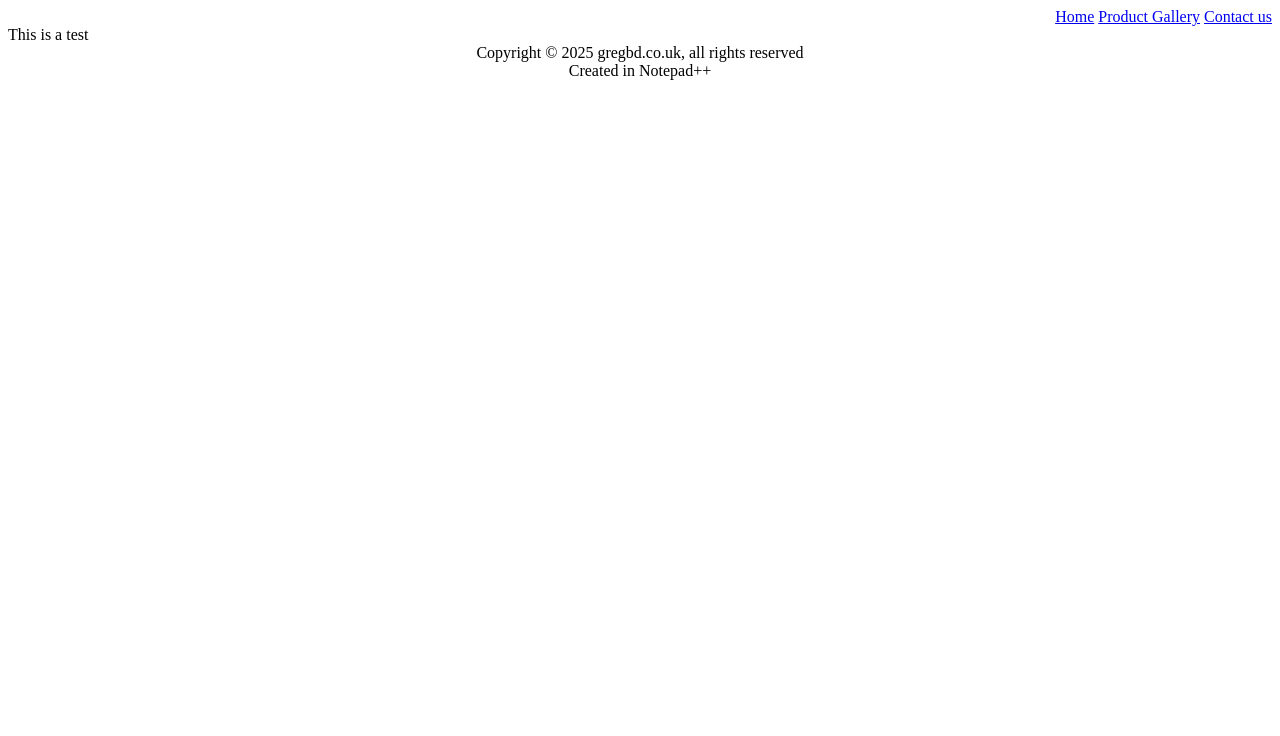
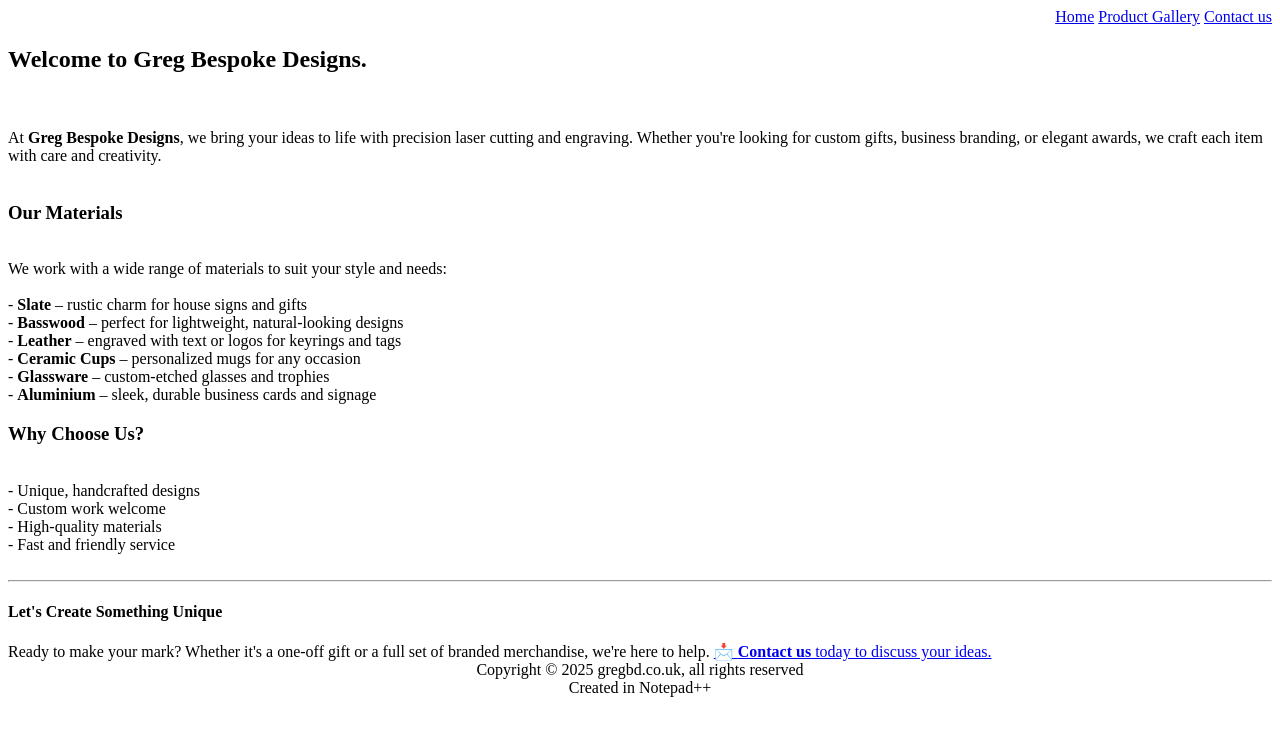
Before and after one commit to gregbd-co-uk/website, a plain HTML site: page index.html in a window 1280 px wide. Drawn offline with nearby package versions, Linux system fonts and the light colour scheme.

Commit message:
Mon May  5 16:50:06 UTC 2025

```diff
--- a/content.html
+++ b/content.html
@@ -1 +1,29 @@
-This is a test
+<h2>Welcome to Greg Bespoke Designs.</h2>
+<br><br>
+At <b>Greg Bespoke Designs</b>, we bring your ideas to life with precision laser cutting and engraving. Whether you're looking for custom gifts, business branding, or elegant awards, we craft each item with care and creativity.
+<br><br>
+<h3>Our Materials</h3>
+<br>
+We work with a wide range of materials to suit your style and needs:<br>
+<br>
+- <b>Slate</b> – rustic charm for house signs and gifts<br>
+- <b>Basswood</b> – perfect for lightweight, natural-looking designs<br>
+- <b>Leather</b> – engraved with text or logos for keyrings and tags<br>
+- <b>Ceramic Cups</b> – personalized mugs for any occasion<br>
+- <b>Glassware</b> – custom-etched glasses and trophies<br>
+- <b>Aluminium</b> – sleek, durable business cards and signage<br>
+
+<h3>Why Choose Us?</h3>
+<br>
+- Unique, handcrafted designs<br>
+- Custom work welcome<br>
+- High-quality materials<br>
+- Fast and friendly service<br>
+<br>
+<hr>
+
+<h4>Let's Create Something Unique</h4>
+
+Ready to make your mark? Whether it's a one-off gift or a full set of branded merchandise, we're here to help.
+
+<a href='/contact'>📩 <b>Contact us</b> today to discuss your ideas.</a>
```
